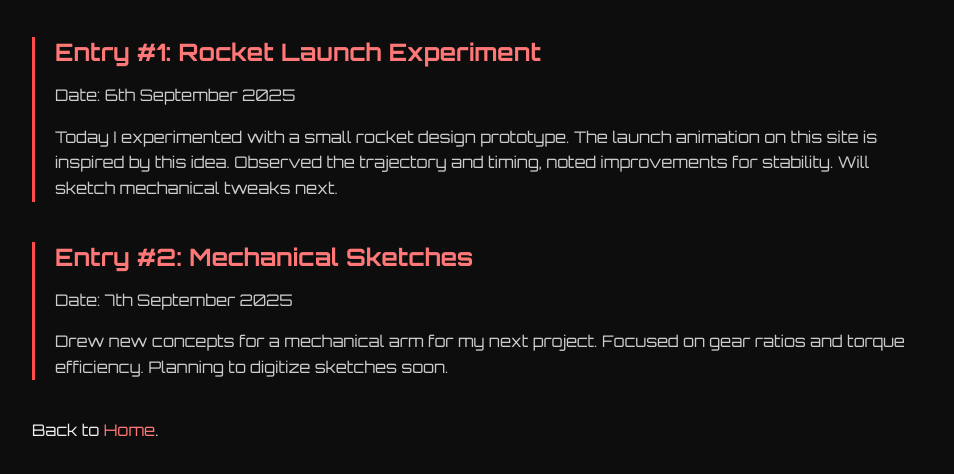
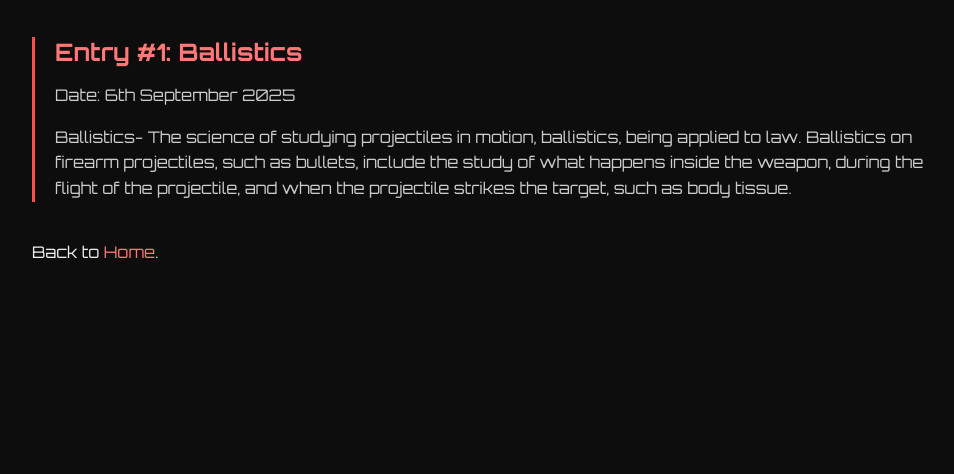
Before and after one commit to kulfiiieeeee/ROTTEN, a plain HTML site: page journal.html in a window 1280 px wide. Shown: the part 146-620 px from the top of the page, without its empty margins (158-1112 px from the left). Drawn offline with Linux system fonts and the light colour scheme.

Commit message:
journal.html

```diff
--- a/journal.html
+++ b/journal.html
@@ -53,20 +53,13 @@
 <h1>ROTTEN Journal</h1>
 
 <div class="entry">
-  <h2>Entry #1: Rocket Launch Experiment</h2>
+  <h2>Entry #1: Ballistics</h2>
   <p>Date: 6th September 2025</p>
   <p>
-  Today I experimented with a small rocket design prototype. The launch animation on this site is inspired by this idea. Observed the trajectory and timing, noted improvements for stability. Will sketch mechanical tweaks next.
+  Ballistics- The science of studying projectiles in motion, ballistics, being applied to law. Ballistics on firearm projectiles, such as bullets, include the study of what happens inside the weapon, during the flight of the projectile, and when the projectile strikes the target, such as body tissue.
   </p>
 </div>
 
-<div class="entry">
-  <h2>Entry #2: Mechanical Sketches</h2>
-  <p>Date: 7th September 2025</p>
-  <p>
-  Drew new concepts for a mechanical arm for my next project. Focused on gear ratios and torque efficiency. Planning to digitize sketches soon.
-  </p>
-</div>
 
 <p>Back to <a href="index.html">Home</a>.</p>
 
```
